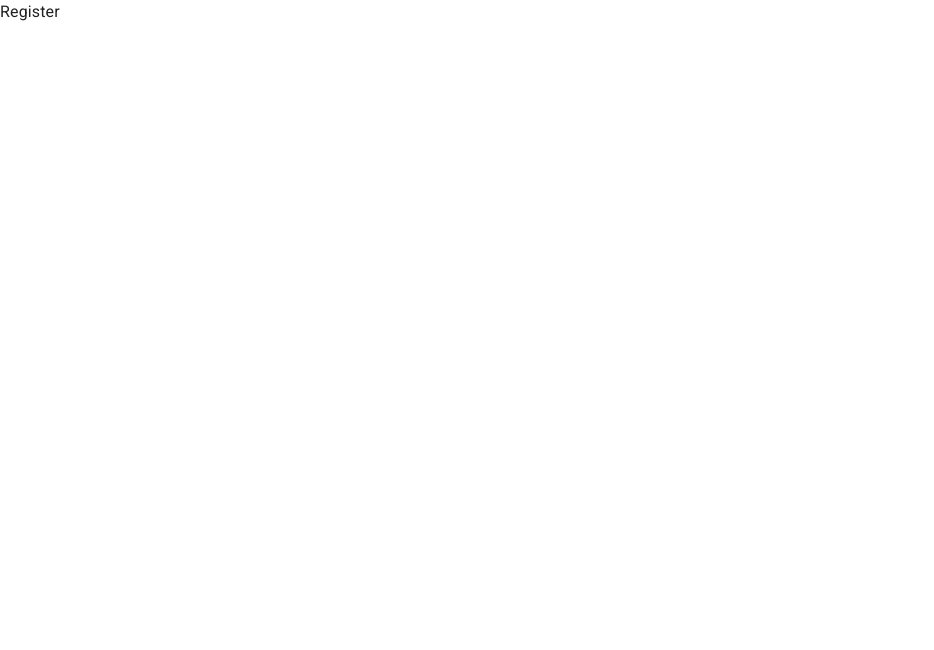
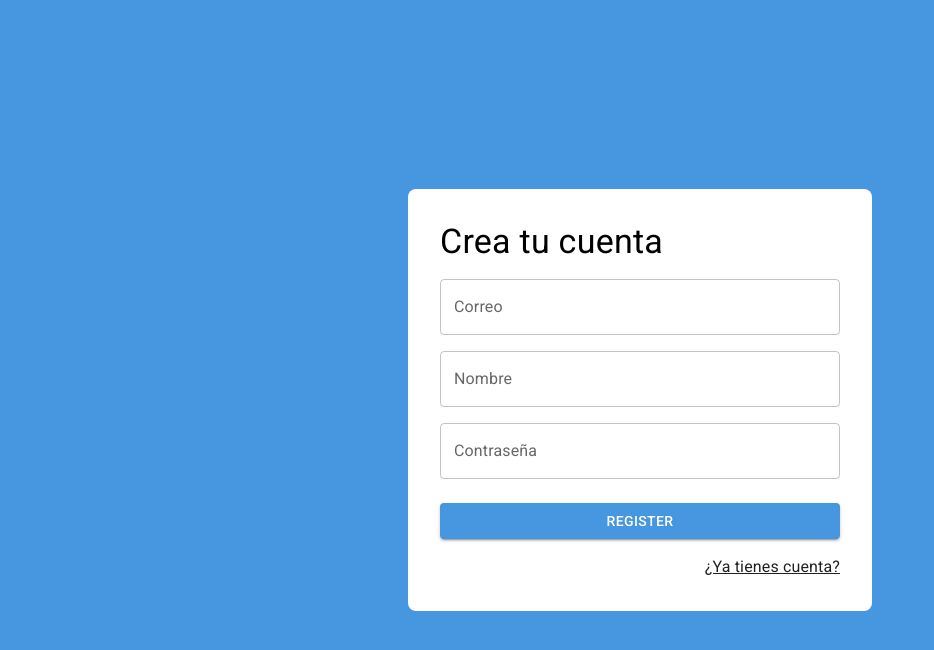
Before and after one commit to NachoBasilio/lolo-stats, a React (Vite) app: page /auth/register in a window 1280 px wide. Shown: the top 650 px of the page, without its empty margins (0-934 px from the left). Built offline with nearby package versions, Linux system fonts and the light colour scheme.

Commit message:
Login y regsiter terminado

```diff
--- a/src/RouterApp.jsx
+++ b/src/RouterApp.jsx
@@ -1,15 +1,17 @@
 import { Routes, Route } from "react-router-dom"
 
 
-import RutasPublicas from "./routes/RutasPublicas"
-import RutasPrivadas from "./routes/RutasPrivadas"
+
+
+import RutasPublicas from "./auth/routes/RutasPublicas"
+import RutasPrivadas from "./stats/routes/RutasPrivadas"
 
 
 
 
 
 export default function AppRouter() {
-  const logaut = false
+  const logaut = true
   return (
     <>
 
--- a/src/pages/Login.jsx
+++ b/src/auth/pages/Login.jsx
@@ -38,7 +38,7 @@ export default function Login() {
           <Grid container
             maxWidth="400px"
           >
-            <Typography variant="h4" color="initial">Incia secion</Typography>
+            <Typography variant="h4" color="initial">Inicia secion</Typography>
             <Grid item xs={12} sx={{mt:2}}
             >
               <TextField
--- /dev/null
+++ b/src/auth/pages/Register.jsx
@@ -0,0 +1,95 @@
+import GoogleIcon from '@mui/icons-material/Google';
+import {Link as RouterLink } from "react-router-dom";
+import { Grid, TextField, Button, Link, Typography } from "@mui/material";
+
+
+
+export default function Register() {
+  return (
+    <>
+    <Grid
+        container
+        spacing={0}
+        direction="column"
+        alignItems="center"
+        justifyContent="center"
+        sx={
+          {
+            minHeight: '100vh',
+            backgroundColor: 'primary.main',
+            padding: 4
+
+          }
+        }
+    >
+
+      <Grid
+        item
+        xs={12}
+        sm={6}
+        md={4}
+        sx={
+          {
+            backgroundColor: 'white',
+            padding: 4,
+            borderRadius: 2
+          }
+        }
+      >
+       <form action="">
+        <Grid container
+          maxWidth="400px"
+        >
+          <Typography variant="h4" color="initial">Crea tu cuenta</Typography>
+          <Grid item xs={12} sx={{mt:2}}
+          >
+            <TextField
+              id=""
+              label="Correo"
+              type="email"
+              placeholder="Correo electronico"
+              fullWidth
+            />
+
+          </Grid>
+          <Grid item xs={12} sx={{mt:2}}
+          >
+            <TextField
+            id=""
+            label="Nombre"
+            type="text"
+            placeholder="Contraseña"
+            fullWidth
+            />
+          </Grid>
+          <Grid item xs={12} sx={{mt:2}}
+          >
+            <TextField
+            id=""
+            label="Contraseña"
+            type="password"
+            placeholder="Contraseña"
+            fullWidth
+            />
+          </Grid>
+          <Grid container spacing={2} sx={{mb:2, mt:1}}>
+            <Grid item xs={12} sm={12} >
+              <Button variant="contained" fullWidth>
+                Register
+              </Button>
+            </Grid>
+          </Grid>
+            <Grid container direction="row" justifyContent="end">
+              <Link
+              component={RouterLink}
+              color="inherit"
+              to="/auth/login"
+              > ¿Ya tienes cuenta?</Link>
+            </Grid>
+        </Grid>
+      </form>
+      </Grid>
+    </Grid>
+  </>
+  )
+}
--- a/src/routes/RutasPublicas.jsx
+++ b/src/auth/routes/RutasPublicas.jsx
@@ -1,6 +1,7 @@
 import { Route, Routes } from "react-router-dom";
 import Login from "../pages/Login";
 import Register from "../pages/Register";
+
 
 export default function RutasPublicas() {
   return (
--- a/src/pages/Register.jsx
+++ /dev/null
@@ -1,6 +0,0 @@
-
-export default function Register() {
-  return (
-    <div>Register</div>
-  )
-}
--- a/src/routes/RutasPrivadas.jsx
+++ b/src/stats/routes/RutasPrivadas.jsx
@@ -1,6 +1,6 @@
 import { Navigate, Route, Routes } from "react-router-dom";
-import Home from "../pages/Home";
 import PropTypes from 'prop-types'
+import Home from "../page/Home";
 
 export default function RutasPrivadas({logaut}) {
 
```
Also changed, not shown: src/stats/page/Home.jsx (renamed from src/pages/Home.jsx).
